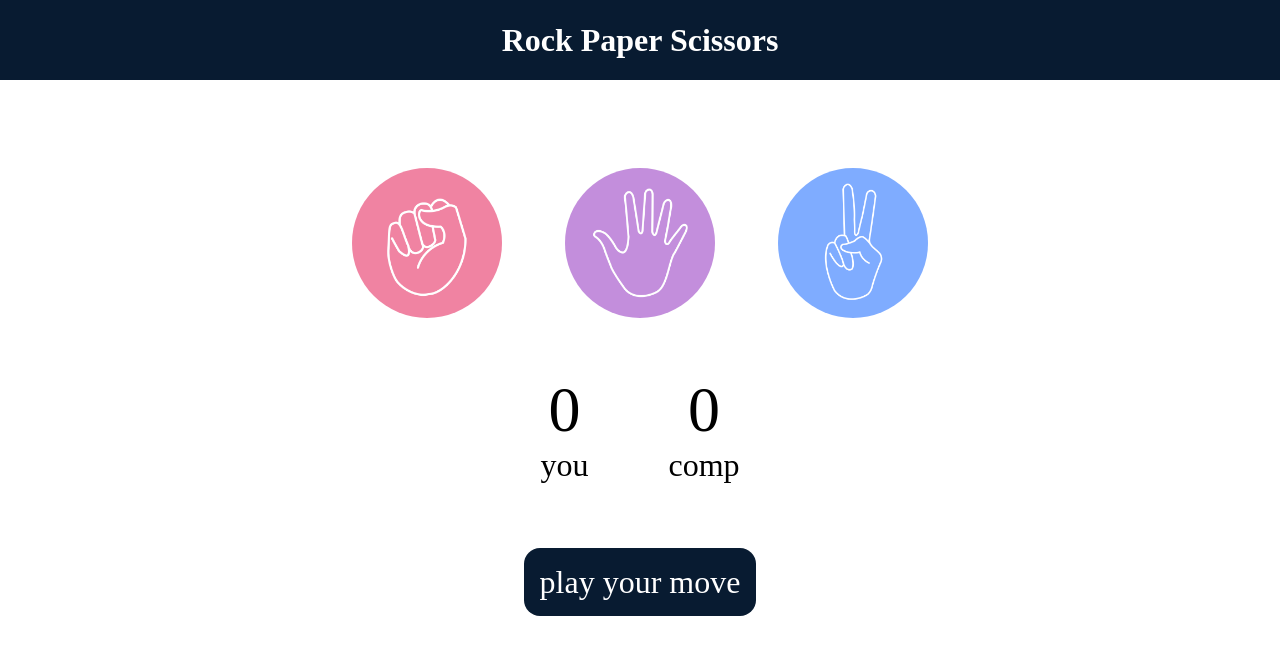
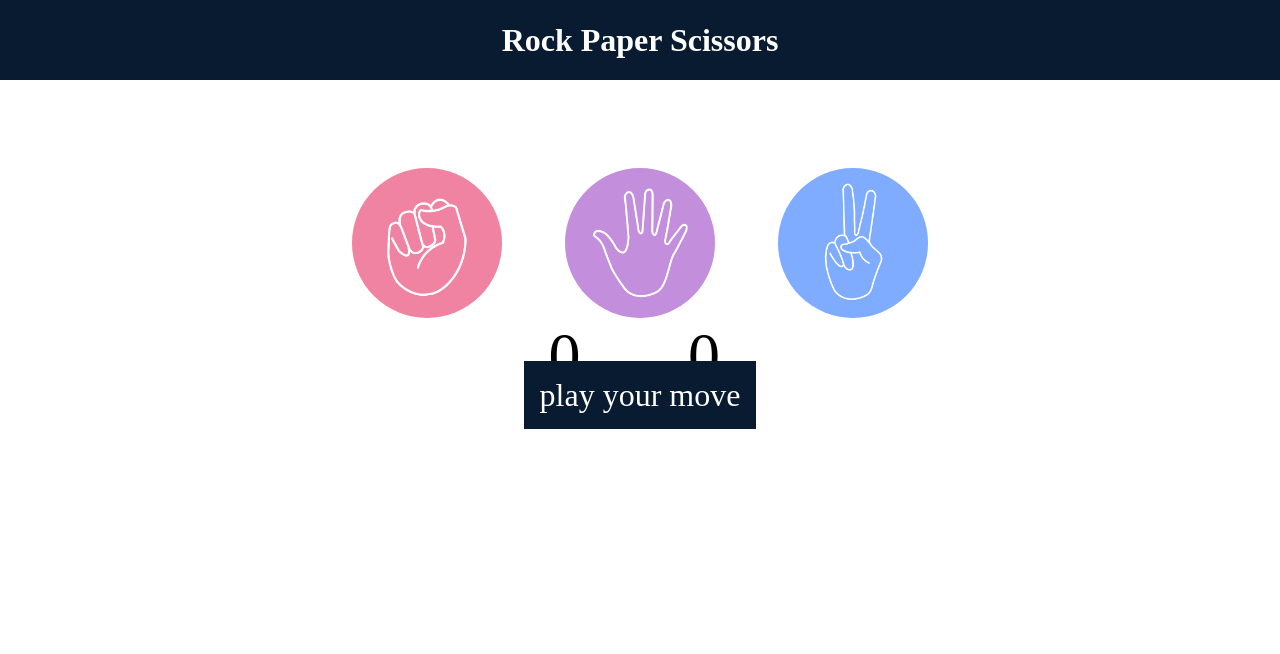
Before and after one commit to Hetvii23/js, a plain HTML site: page index.html in a window 1280 px wide. Drawn offline with Linux system fonts and the light colour scheme.

Commit message:
my css changes

```diff
--- a/style.css
+++ b/style.css
@@ -39,6 +39,7 @@ img{
 }
 
 .sb{
+    height:2px;
     display: flex;
     justify-content: center;
     align-items: center;
@@ -51,6 +52,7 @@ img{
 }
 .msg-container{
     margin-top: 5rem;
+    margin: 2px;
 }
 
 #msg{
@@ -61,4 +63,5 @@ img{
     display: inline;
     padding: 1rem;
     border-radius: 1rem;
+    border-radius: 0%;
 }
```
